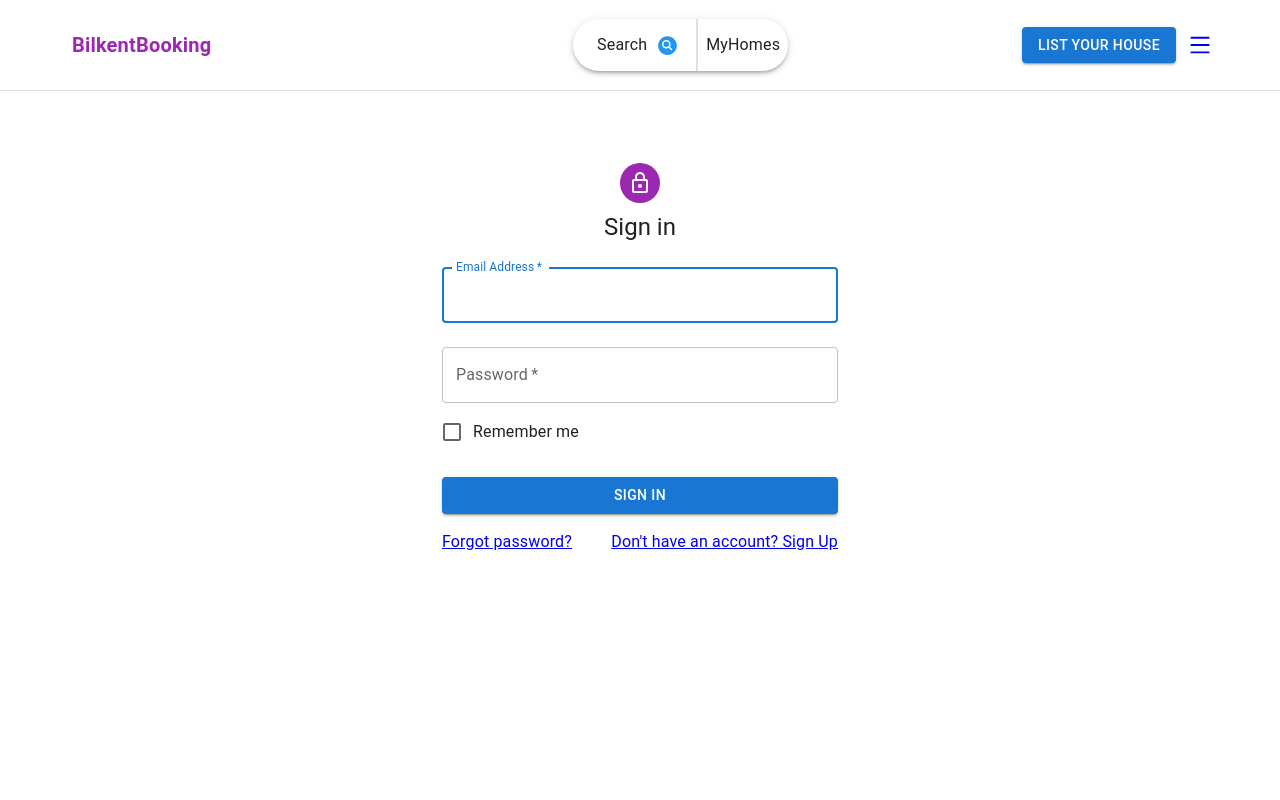
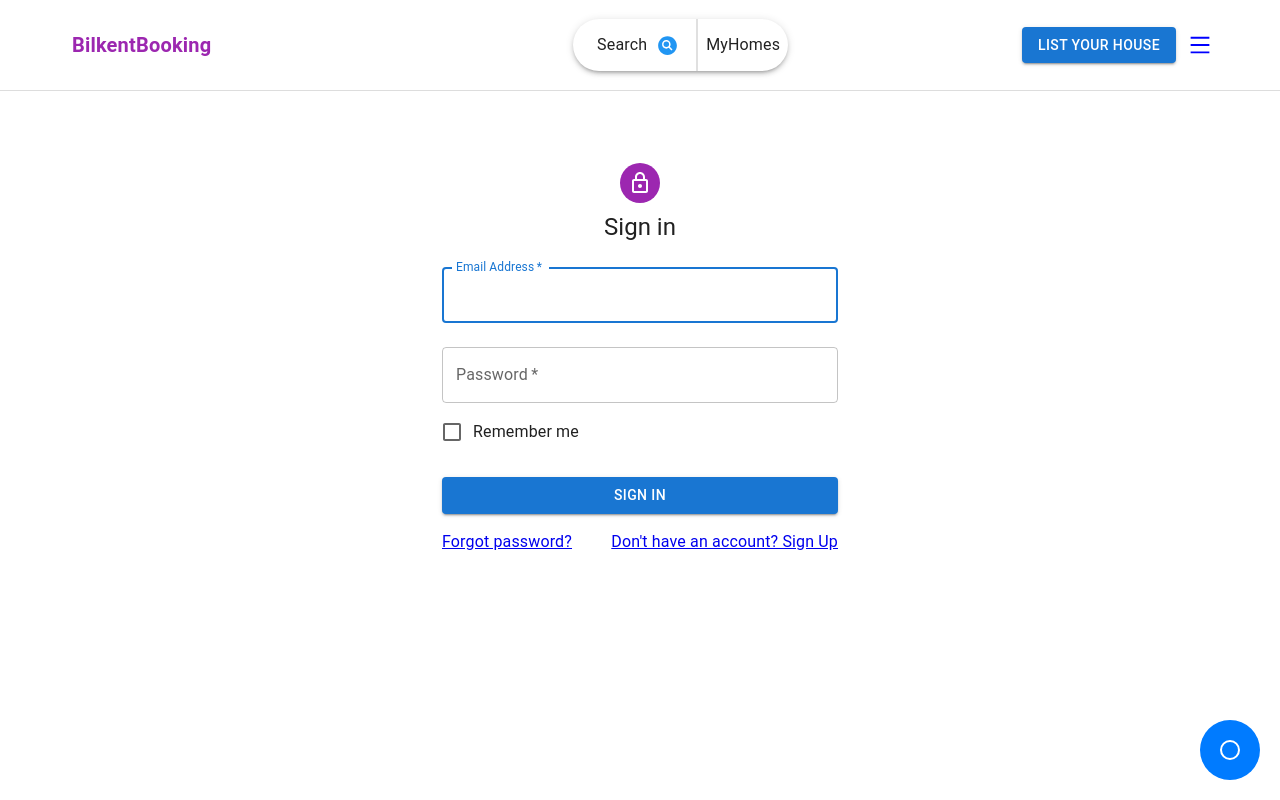
Before and after one commit to atagcali/Room-Flat-Rental-application, a React (Create React App) app in the folder foom-flat-rental-application/: page / in a window 1280 px wide. Built offline with nearby package versions, Linux system fonts and the light colour scheme.

Commit message:
message box

```diff
--- a/foom-flat-rental-application/package.json
+++ b/foom-flat-rental-application/package.json
@@ -26,6 +26,7 @@
     "react-router": "^6.10.0",
     "react-router-dom": "^6.10.0",
     "react-scripts": "5.0.1",
+    "react-swipeable-views": "^0.14.0",
     "web-vitals": "^2.1.4"
   },
   "scripts": {
--- a/foom-flat-rental-application/src/components/AddProfile.js
+++ b/foom-flat-rental-application/src/components/AddProfile.js
@@ -46,7 +46,6 @@ const AddProfile = () => {
   const handleChange = (event) => {
     setUser({ ...user, [event.target.name]: event.target.value });
   };
-  const [cha, setcha] = useState(10)
 
   const handleSubmit = (event) => {
     event.preventDefault();
--- /dev/null
+++ b/foom-flat-rental-application/src/components/MessageWindow.css
@@ -0,0 +1,51 @@
+.message-window {
+    position: fixed;
+    bottom: 20px;
+    right: 20px;
+    width: 60px;
+    height: 60px;
+    border-radius: 50%;
+    background-color: #007bff;
+    color: #fff;
+    overflow: hidden;
+    z-index: 999;
+    transition: width 0.3s, height 0.3s;
+  }
+
+  .message-window.open {
+    width: 17%;
+    height: 70%;
+    border-radius: 5px;
+  }
+
+  .message-toggle {
+    display: flex;
+    align-items: center;
+    justify-content: center;
+    width: 100%;
+    height: 100%;
+    cursor: pointer;
+  }
+
+  .toggle-icon {
+    width: 20px;
+    height: 20px;
+    border: 2px solid #fff;
+    border-radius: 50%;
+  }
+
+  .message-content {
+    padding: 20px;
+    text-align: center;
+    overflow-y: scroll;
+  }
+
+  .message-content div {
+    margin-bottom: 10px;
+  }
+
+  .no-messages {
+    color: #fff;
+  }
+
+  /* Add additional styling as per your requirements */
--- /dev/null
+++ b/foom-flat-rental-application/src/components/MessageWindow.js
@@ -0,0 +1,36 @@
+import React, { useState } from 'react';
+import './MessageWindow.css';
+
+const MessageWindow = () => {
+  const [isOpen, setIsOpen] = useState(false);
+  const [messages, setMessages] = useState([
+    { id: 1, text: 'Hello! How are you?' },
+    { id: 2, text: 'Are you available this weekend?' },
+    { id: 3, text: "Let's meet for lunch tomorrow." },
+  ]);
+
+  const handleToggle = () => {
+    setIsOpen(!isOpen);
+  };
+
+  return (
+    <div className={`message-window ${isOpen ? 'open' : ''}`}>
+      <div className="message-toggle" onClick={handleToggle}>
+        <span className="toggle-icon"></span>
+      </div>
+      {isOpen && (
+        <div className="message-content">
+          {messages.length > 0 ? (
+            messages.map((message) => (
+              <div key={message.id}>{message.text}</div>
+            ))
+          ) : (
+            <div className="no-messages">No messages</div>
+          )}
+        </div>
+      )}
+    </div>
+  );
+};
+
+export default MessageWindow;
--- a/foom-flat-rental-application/src/components/SignIn.js
+++ b/foom-flat-rental-application/src/components/SignIn.js
@@ -12,6 +12,7 @@ import LockOutlinedIcon from '@mui/icons-material/LockOutlined';
 import Typography from '@mui/material/Typography';
 import Container from '@mui/material/Container';
 import { createTheme, ThemeProvider } from '@mui/material/styles';
+import MessageWindow from './MessageWindow';
 
 const theme = createTheme();
 
@@ -26,6 +27,8 @@ export default function SignIn() {
   };
 
   return (
+    <div>
+      <MessageWindow />
     <ThemeProvider theme={theme}>
       <Container component="main" maxWidth="xs">
         <CssBaseline />
@@ -93,5 +96,6 @@ export default function SignIn() {
         </Box>
       </Container>
     </ThemeProvider>
+    </div>
   );
 }
```
Also changed, not shown: 1 other file (tests, documents, lock files or other folders).
